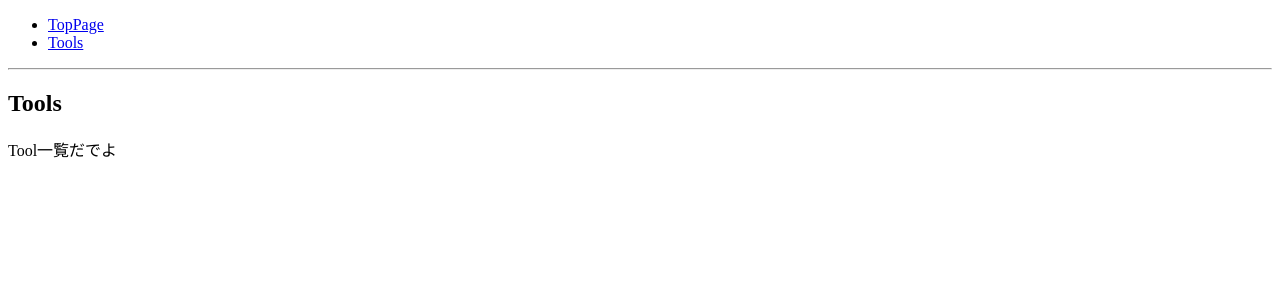
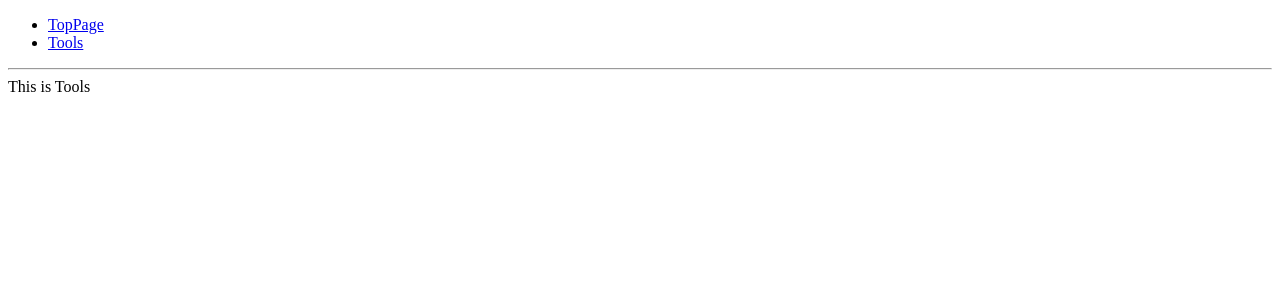
Before and after one commit to selmertsx/azure_ad_application_panel, a React app in the folder client/: page /tools in a window 1280 px wide. Shown: the top 300 px of the page. Built offline with nearby package versions, Linux system fonts and the light colour scheme; the HTML template or start-up script is replaced by a standard one.

Commit message:
create Tools Component

```diff
--- a/client/src/components/Tools.tsx
+++ b/client/src/components/Tools.tsx
@@ -1,8 +1,16 @@
 import * as React from "react";
+interface ToolsProps { }
 
-export const Tools = () => (
-  <div>
-    <h2>Tools</h2>
-    <p>Tool一覧だでよ</p>
-  </div>
-)
+export class Tools extends React.Component<ToolsProps> {
+  constructor(props: ToolsProps){
+    super(props);
+  }
+
+  public render(){
+    return(
+      <div>
+        This is Tools
+      </div>
+    );
+  }
+};
```
